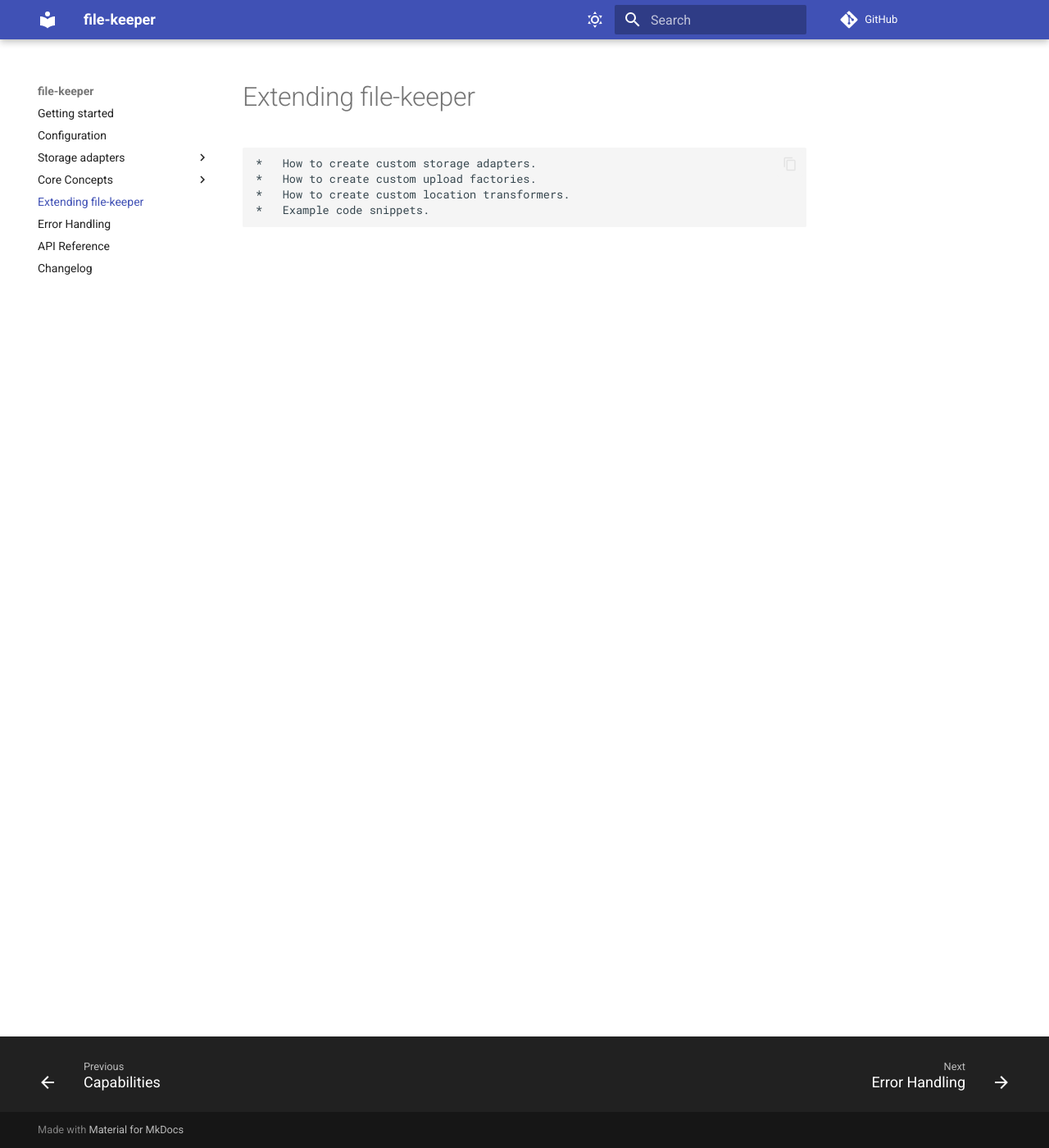
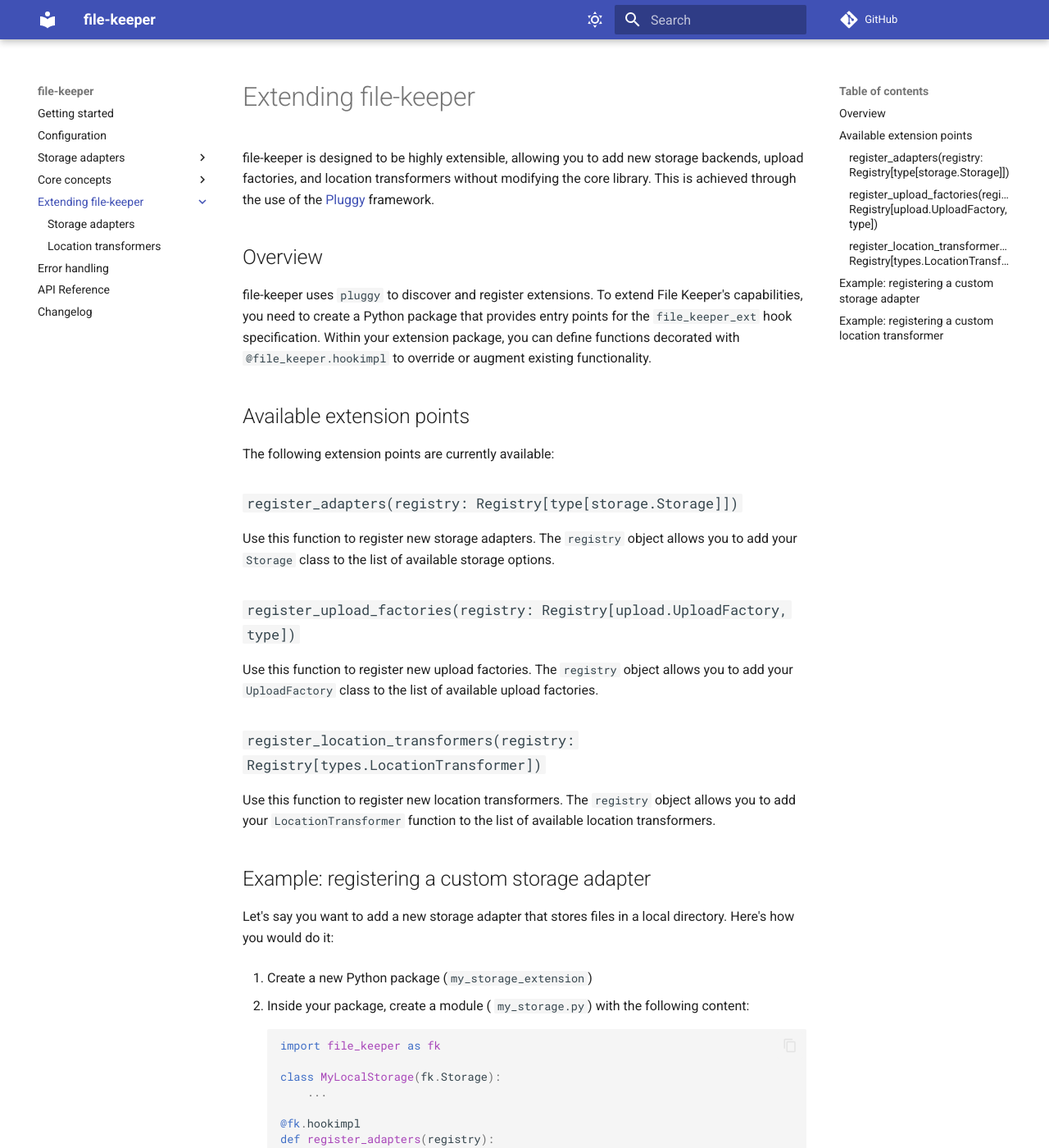
Before and after one commit to DataShades/file-keeper, an MkDocs documentation site: the page built from docs/extending/index.md, in a window 1280 px wide and 1400 px high. Shown: the whole window at 82% size. Built offline with MkDocs 1.6.1 and Material for MkDocs 9.7.7, drawn with Linux system fonts in a browser that asks for light colours; comment, search, counter and statistics services are not loaded; some of the changed text lies outside the part shown.

Commit message:
chore: add extending doc

````diff
--- a/docs/extending.md
+++ /dev/null
@@ -1,6 +0,0 @@
-# Extending file-keeper
-
-    *   How to create custom storage adapters.
-    *   How to create custom upload factories.
-    *   How to create custom location transformers.
-    *   Example code snippets.
--- /dev/null
+++ b/docs/extending/index.md
@@ -0,0 +1,111 @@
+# Extending file-keeper
+
+file-keeper is designed to be highly extensible, allowing you to add new
+storage backends, upload factories, and location transformers without modifying
+the core library. This is achieved through the use of the
+[Pluggy](https://pluggy.readthedocs.io/) framework.
+
+## Overview
+
+file-keeper uses `pluggy` to discover and register extensions. To extend File
+Keeper's capabilities, you need to create a Python package that provides entry
+points for the `file_keeper_ext` hook specification.  Within your extension
+package, you can define functions decorated with `@file_keeper.hookimpl` to
+override or augment existing functionality.
+
+## Available extension points
+
+The following extension points are currently available:
+
+### `register_adapters(registry: Registry[type[storage.Storage]])`
+
+Use this function to register new storage adapters. The `registry` object
+allows you to add your `Storage` class to the list of available storage
+options.
+
+### `register_upload_factories(registry: Registry[upload.UploadFactory, type])`
+
+Use this function to register new upload factories. The `registry` object
+allows you to add your `UploadFactory` class to the list of available upload
+factories.
+
+###  `register_location_transformers(registry: Registry[types.LocationTransformer])`
+
+Use this function to register new location transformers. The `registry` object
+allows you to add your `LocationTransformer` function to the list of available
+location transformers.
+
+
+## Example: registering a custom storage adapter
+
+Let's say you want to add a new storage adapter that stores files in a local directory.  Here's how you would do it:
+
+1. Create a new Python package (`my_storage_extension`)
+
+2. Inside your package, create a module ( `my_storage.py`) with the following content:
+
+    ```python
+    import file_keeper as fk
+
+    class MyLocalStorage(fk.Storage):
+        ...
+
+    @fk.hookimpl
+    def register_adapters(registry):
+        registry.register("my_local", MyLocalStorage)
+    ```
+
+3. Add an entry point to your `setup.py` or `pyproject.toml` file:
+
+    === "setup.py"
+
+         ```python
+         from setuptools import setup
+
+         setup(
+             name="my_storage_extension",
+             # ... other setup details ...
+             entry_points={
+                 "file_keeper_ext": ["my_storage_extension = my_storage"],
+             },
+         )
+         ```
+
+    === "pyproject.toml"
+
+        ```toml
+        [project]
+        name = "my_storage_extension"
+        # ... other project details ...
+
+        [project.entry-points.file_keeper_ext]
+        my_storage_extension = "my_storage"
+        ```
+
+Now, when file-keeper discovers your extension, it will register
+`MyLocalStorage` as a new storage option, accessible by the name "my\_local".
+
+## Example: registering a custom location transformer
+
+Let's say you want to add a location transformer that prepends a prefix to all locations.
+
+1. Create a new Python package
+
+2. Inside your package, create a file  with the following content:
+
+    ```python
+    import file_keeper as fk
+
+    def my_location_transformer(location: str, upload, extras: dict[str, any]) -> str:
+        return f"prefix_{location}"
+
+    @fk.hookimpl
+    def register_location_transformers(registry: Registry[types.LocationTransformer]):
+        registry.register("my_prefix", my_location_transformer)
+    ```
+
+3. Add an entry point to your `setup.py` or `pyproject.toml` file
+
+
+Now, when file-keeper discovers your extension, it will register a new location
+transformer, accessible by the name "my\_prefix".
--- a/mkdocs.yml
+++ b/mkdocs.yml
@@ -100,11 +100,14 @@ nav:
       - adapters/sqlalchemy.md
       - adapters/zip.md
 
-  - Core Concepts:
+  - Core concepts:
     - core_concepts/data_model.md
     - core_concepts/uploads.md
     - core_concepts/capabilities.md
-  - extending.md
+  - Extending file-keeper:
+      - extending/index.md
+      - extending/adapters.md
+      - extending/location_transformers.md
   - error_handling.md
   - api.md
   - changelog.md
````
Also changed, not shown: docs/adapters/emulate.md (+37 -27 lines), docs/configuration.md (+2 -1 lines), docs/core_concepts/data_model.md (+2 -2 lines), docs/core_concepts/uploads.md (+13 -5 lines), docs/error_handling.md (+3 -3 lines), docs/extending/adapters.md (added, +144 -0 lines), docs/extending/location_transformers.md (added, +88 -0 lines), 1 other file.
